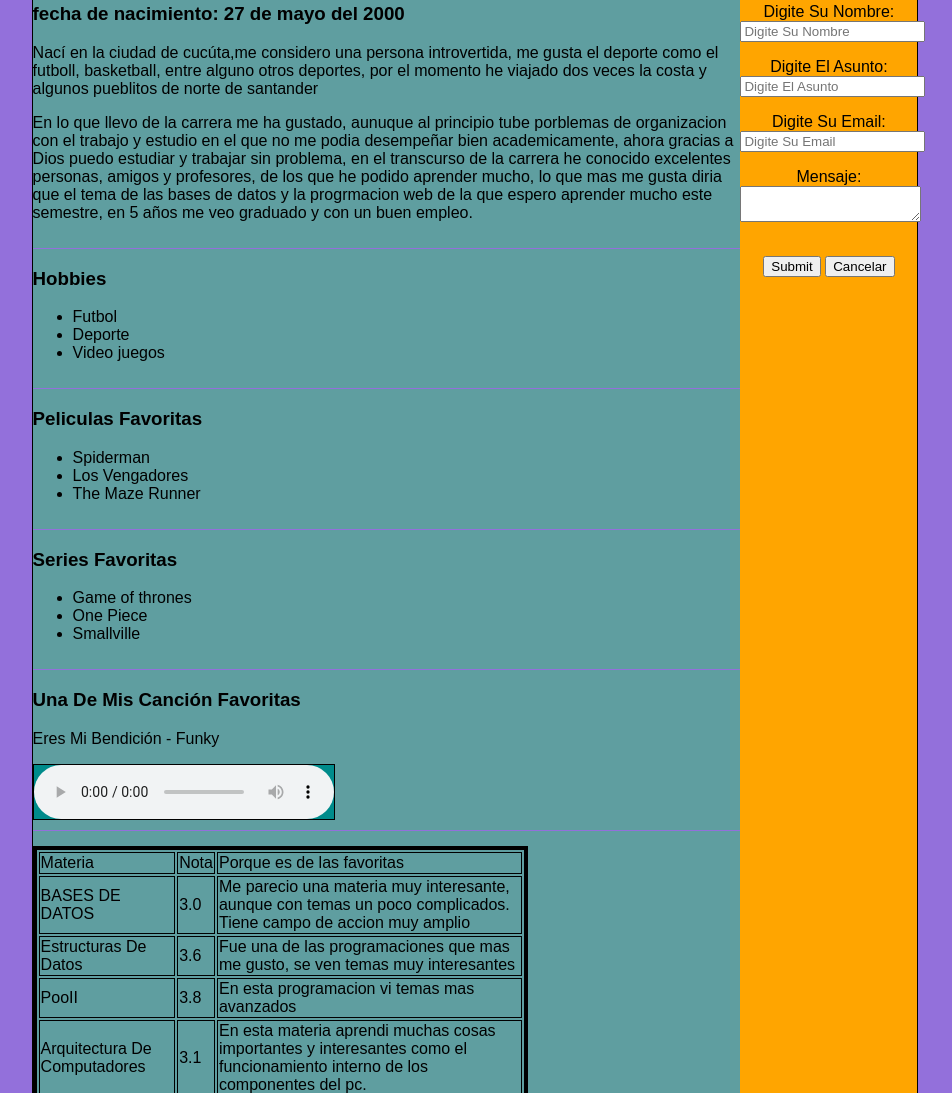
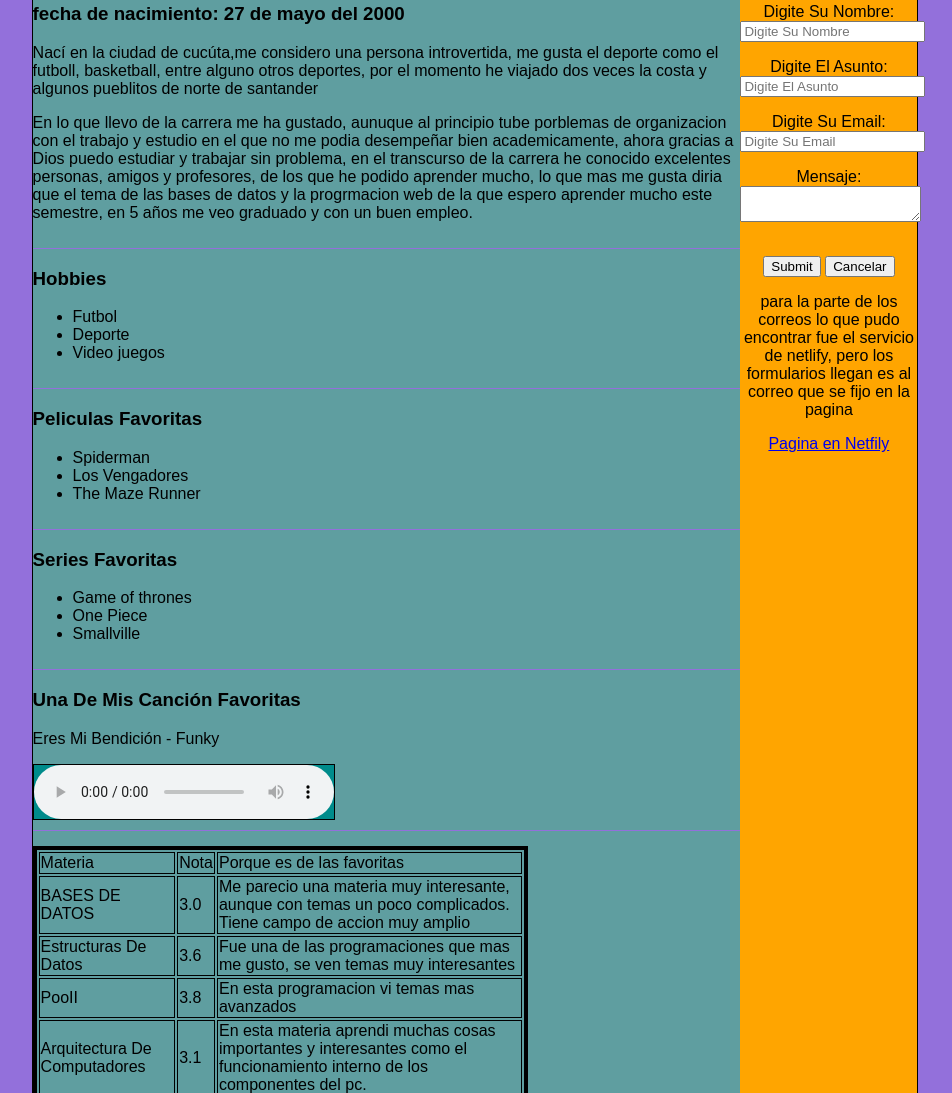
Before and after one commit to Danilo27211/primerapaginahtml, a plain HTML site: page index.html in a window 1280 px wide. Shown: the part 618-1711 px from the top of the page, without its empty margins (165-1117 px from the left). Drawn offline with Linux system fonts and the light colour scheme.

Commit message:
Update index.html

```diff
--- a/index.html
+++ b/index.html
@@ -143,6 +143,9 @@
   <br>
     <input type="submit" name="submit">
 	<button>Cancelar</button>
+				<p> para la parte de los correos lo que pudo encontrar fue el servicio de netlify,
+					pero los formularios llegan es al correo que se fijo en la pagina</p>
+				<a href="https://danilo-lozano-d46979.netlify.app">Pagina en Netfily</a>
 
 		</aside>
 
```
